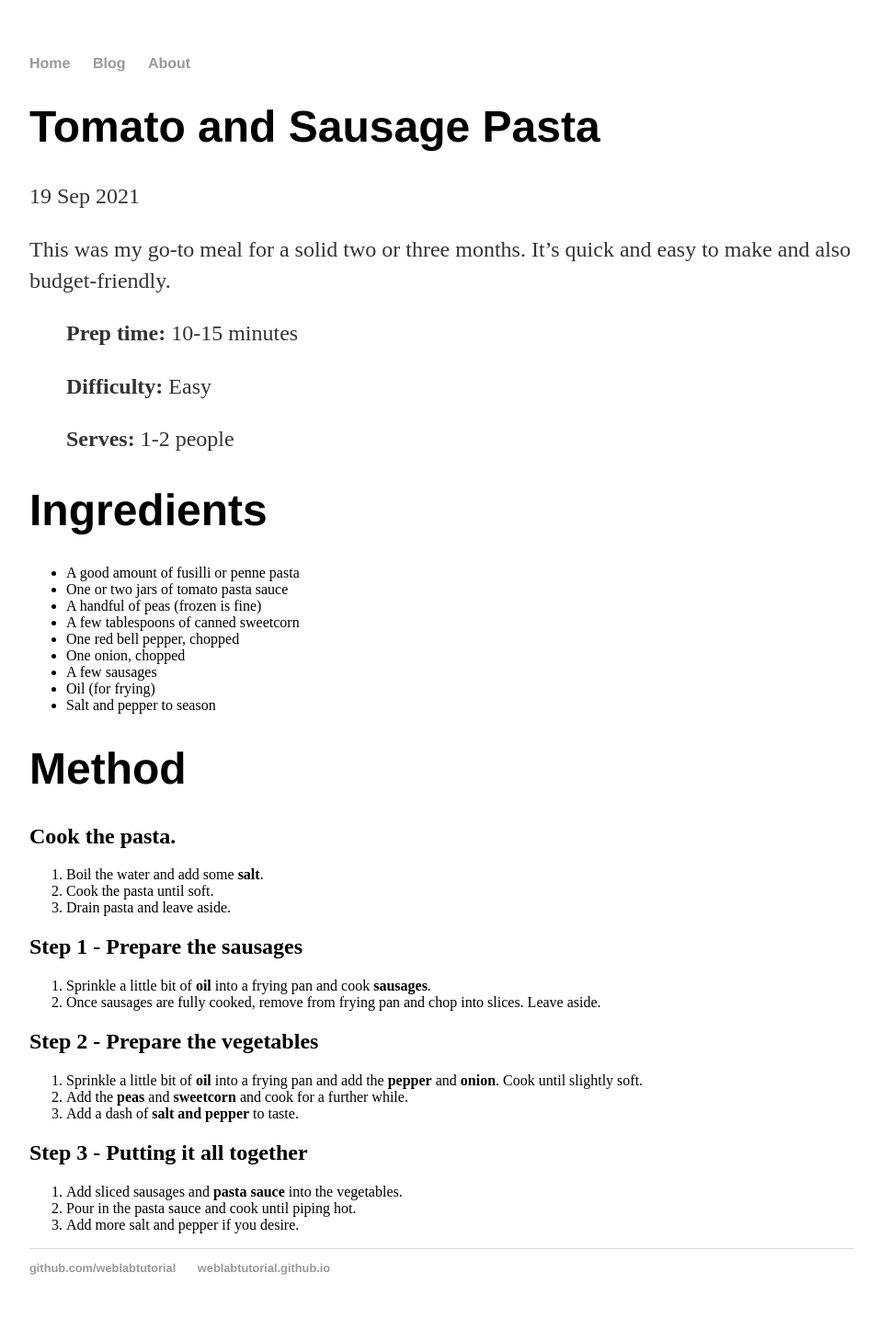
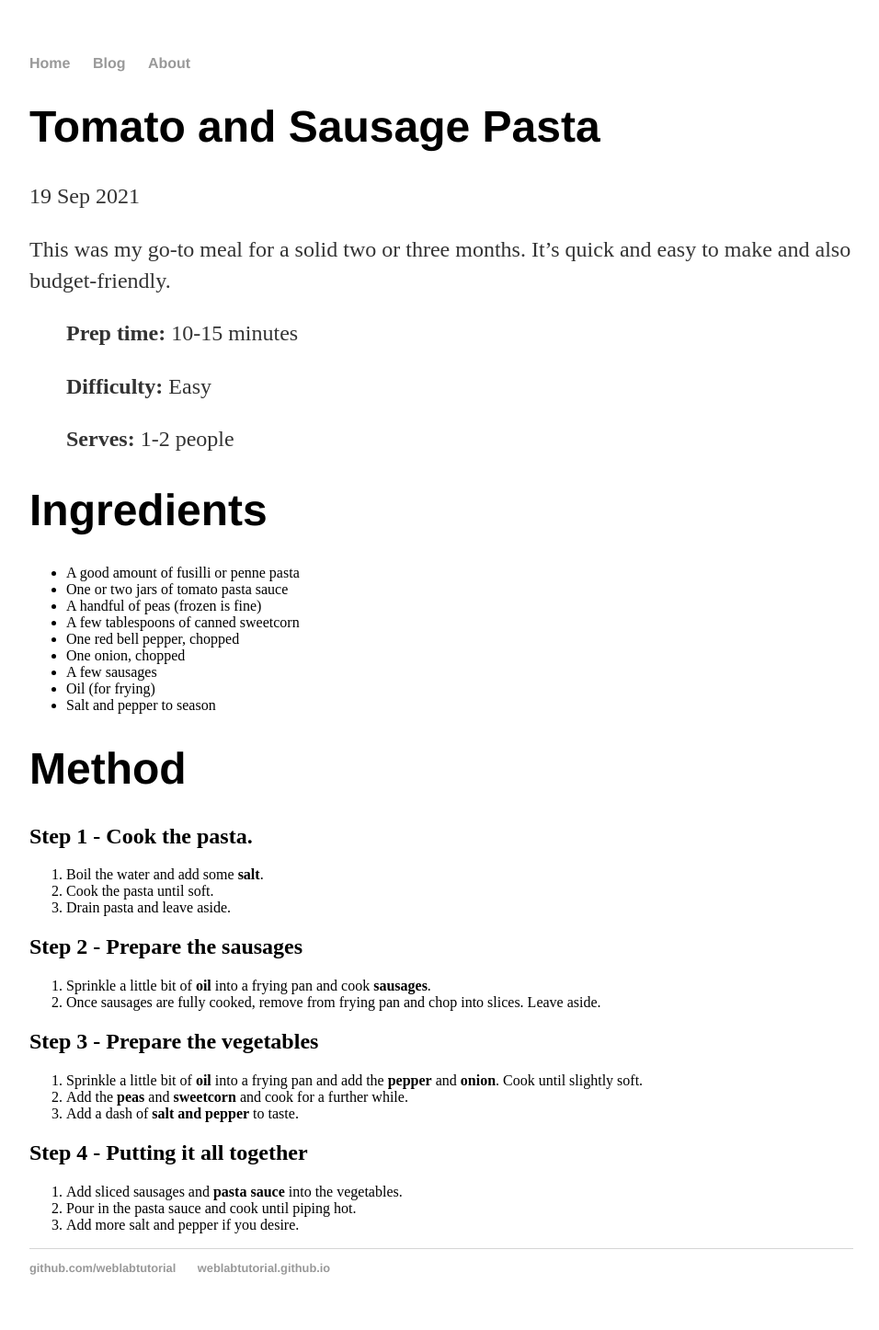
Before and after one commit to hwbekah/hwbekahlab1.github.io, a Jekyll site: the page built from _posts/2021-09-19-tomato-and-sausage-pasta.md, in a window 1280 px wide. Shown: the whole page at 92% size, without its empty margins (28-984 px from the left). Built offline with Jekyll 4.4.1, drawn with Linux system fonts in a browser that asks for light colours.

Commit message:
Update 2021-09-19-tomato-and-sausage-pasta.md

```diff
--- a/_posts/2021-09-19-tomato-and-sausage-pasta.md
+++ b/_posts/2021-09-19-tomato-and-sausage-pasta.md
@@ -23,21 +23,21 @@ This was my go-to meal for a solid two or three months. It's quick and easy to m
 * Salt and pepper to season
 
 # Method
-## Cook the **pasta**.
+## Step 1 - Cook the **pasta**.
 1. Boil the water and add some **salt**.
 2. Cook the pasta until soft.
 3. Drain pasta and leave aside.
 
-## Step 1 - Prepare the sausages
+## Step 2 - Prepare the sausages
 1. Sprinkle a little bit of **oil** into a frying pan and cook **sausages**.
 2. Once sausages are fully cooked, remove from frying pan and chop into slices. Leave aside.
 
-## Step 2 - Prepare the vegetables
+## Step 3 - Prepare the vegetables
 1. Sprinkle a little bit of **oil** into a frying pan and add the **pepper** and **onion**. Cook until slightly soft.
 2. Add the **peas** and **sweetcorn** and cook for a further while.
 3. Add a dash of **salt and pepper** to taste.
 
-## Step 3 - Putting it all together
+## Step 4 - Putting it all together
 1. Add sliced sausages and **pasta sauce** into the vegetables.
 2. Pour in the pasta sauce and cook until piping hot.
 3. Add more salt and pepper if you desire.
```
